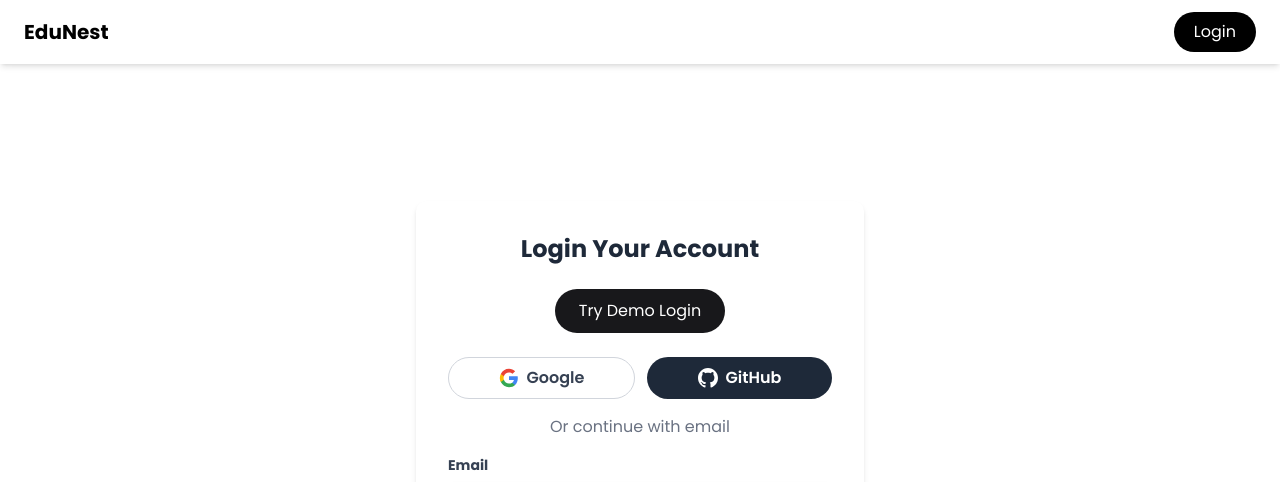
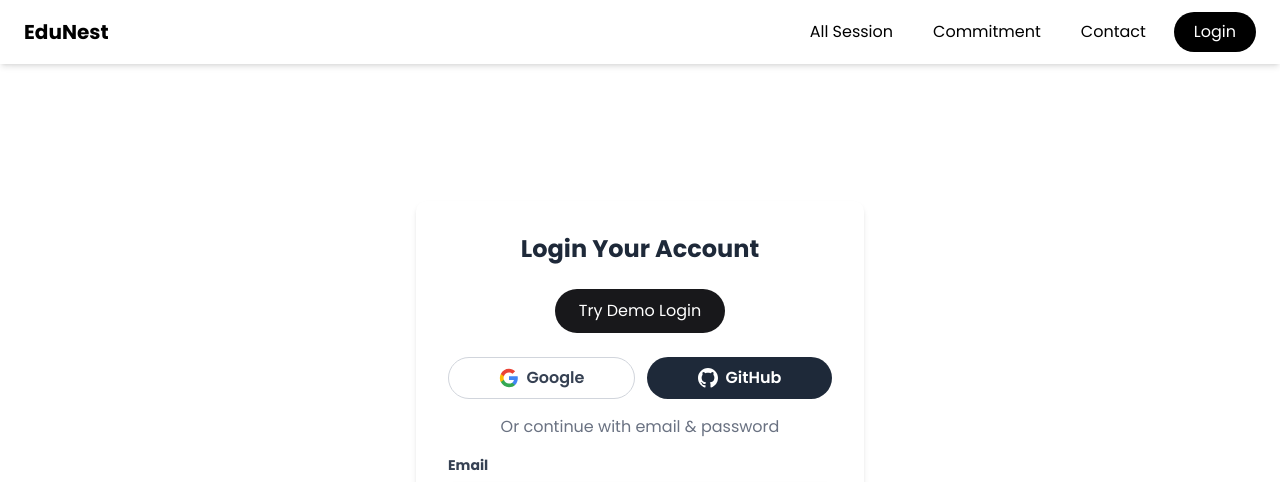
Before and after one commit to kader009/study-platform-frontend, a Next.js app: page /login in a window 1280 px wide. Shown: the top 482 px of the page. Built offline with nearby package versions, Linux system fonts and the light colour scheme; no server answers.

Commit message:
navbar section add more open link for visitor

```diff
--- a/src/app/login/page.tsx
+++ b/src/app/login/page.tsx
@@ -112,7 +112,7 @@ const Page = () => {
           </div>
 
           <div className="text-center text-gray-500 mb-4">
-            Or continue with email
+            Or continue with email & password
           </div>
 
           <form onSubmit={handleSubmit}>
--- a/src/components/Navbar.tsx
+++ b/src/components/Navbar.tsx
@@ -83,14 +83,17 @@ const Navbar = () => {
 
           {/* Desktop Navigation */}
           <div className="hidden md:flex md:items-center md:space-x-4">
-            {user ? (
-              <>
+            {/* Dashboard only for authenticated users */}
+            {user && (
               <Link
                 href="/dashboard"
                 className="text-black hover:text-blue-600 px-3 py-2 rounded-md font-medium"
               >
                 Dashboard
               </Link>
+            )}
+
+            {/* Public links visible to everyone */}
             <Link
               href="/session"
               className="text-black hover:text-blue-600 px-3 py-2 rounded-md font-medium"
@@ -109,6 +112,9 @@ const Navbar = () => {
             >
               Contact
             </Link>
+
+            {/* Profile / Auth actions */}
+            {user ? (
               <div className="relative" ref={profileRef}>
                 <button
                   onClick={() => setShowProfileMenu((s) => !s)}
@@ -135,7 +141,6 @@ const Navbar = () => {
                   </div>
                 )}
               </div>
-              </>
             ) : (
               <Link
                 href="/login"
@@ -190,9 +195,8 @@ const Navbar = () => {
 
           {/* Sidebar Content */}
           <div className="flex-1 overflow-y-auto p-4">
-            {user ? (
-              <div className="flex flex-col space-y-4">
-                {/* Profile Section */}
+            {/* Show profile header only for logged-in users */}
+            {user && (
               <div className="flex items-center gap-3 pb-4 border-b">
                 <Image
                   src={user.photoUrl || defaultImage}
@@ -206,8 +210,11 @@ const Navbar = () => {
                   <p className="text-sm text-gray-500">{user.email}</p>
                 </div>
               </div>
+            )}
 
-                {/* Navigation Links */}
+            <div className="flex flex-col space-y-2 mt-4">
+              {/* Dashboard only for authenticated users */}
+              {user && (
                 <Link
                   href="/dashboard"
                   onClick={toggleMenu}
@@ -215,6 +222,9 @@ const Navbar = () => {
                 >
                   Dashboard
                 </Link>
+              )}
+
+              {/* Public links visible to everyone */}
               <Link
                 href="/session"
                 onClick={toggleMenu}
@@ -237,14 +247,14 @@ const Navbar = () => {
                 Contact
               </Link>
 
-                {/* Logout Button */}
+              {/* Auth action */}
+              {user ? (
                 <button
                   onClick={handleLogout}
                   className="w-full text-white bg-blue-600 hover:bg-blue-700 px-2 py-2 rounded-full font-medium transition-colors text-center"
                 >
                   Logout
                 </button>
-              </div>
               ) : (
                 <Link
                   href="/login"
@@ -257,6 +267,7 @@ const Navbar = () => {
             </div>
           </div>
         </div>
+      </div>
     </>
   );
 };
```
Lines whose indentation alone changed are shown as unchanged.
